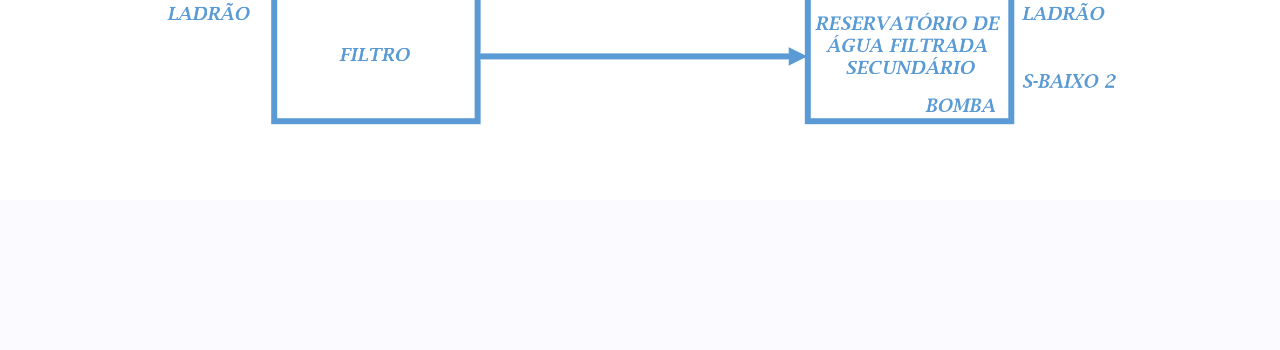
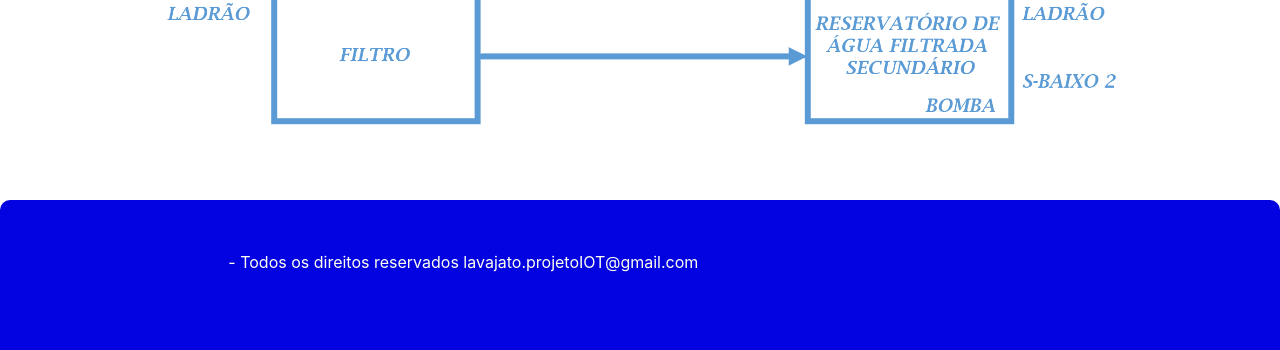
Before and after one commit to iwebwork/LavaJatoProjetoIOT, a PHP site: page / in a window 1280 px wide. Shown: the part 1663-2013 px from the top of the page. Before the commit the page ends 1788 px from the top, so only its background shows below. Run offline with PHP 8.4, Linux system fonts and the light colour scheme.

Commit message:
Rodape criado

```diff
--- a/public_html/assets/css/navbar.css
+++ b/public_html/assets/css/navbar.css
@@ -10,7 +10,7 @@
 /*CSS para mudar a cor por completo do menu*/
 .nav-body{
     padding-top: 0px;
-    background-color: #0000CD;
+    background-color: #0303e1;
     box-shadow: 0px 8px 8px #0000FF;
 }
 
--- /dev/null
+++ b/public_html/assets/css/rodape.css
@@ -0,0 +1,11 @@
+.rodape{
+    background-color: #0303e1;
+    border-radius: 10px 10px 0px 0px;
+    font-size: 16px;
+    color:#FFFFF0;
+
+}
+
+.area-rodape{
+    height: 50px;
+}
--- a/public_html/index.html
+++ b/public_html/index.html
@@ -25,6 +25,7 @@ and open the template in the editor.
         <!--CSS proprios-->
         <link rel="stylesheet" href="assets/css/navbar.css" type="text/css"/>
         <link rel="stylesheet" href="assets/css/home-body.css" type="text/css"/>
+        <link rel="stylesheet" href="assets/css/rodape.css" type="text/css"/>
 
     </head>
     <body class="fundo">
@@ -179,6 +180,46 @@ and open the template in the editor.
 
         <!--Fim do Corpo-->
 
+        <!-- Inicio do rodapé -->
+
+        <div class="container-fluid rodape">
+            <div class="row area-rodape">
+                <div class="col-sm-1">
+
+                </div>
+                <div class="col-sm-10">
+
+                </div>
+                <div class="col-sm-1">
+
+                </div>
+            </div>
+            <div class="row area-rodape">
+                <div class="col-sm-2">
+
+                </div>
+                <div class="col-sm-9 text-left">
+                    - Todos os direitos reservados lavajato.projetoIOT@gmail.com
+                </div>
+                <div class="col-sm-1">
+
+                </div>
+            </div>
+            <div class="row area-rodape">
+                <div class="col-sm-1">
+
+                </div>
+                <div class="col-sm-10">
+
+                </div>
+                <div class="col-sm-1">
+
+                </div>
+            </div>
+        </div>
+
+        <!-- Fim do rodapé -->
+
 
 
 
```
Also changed, not shown: public_html/README.md.
